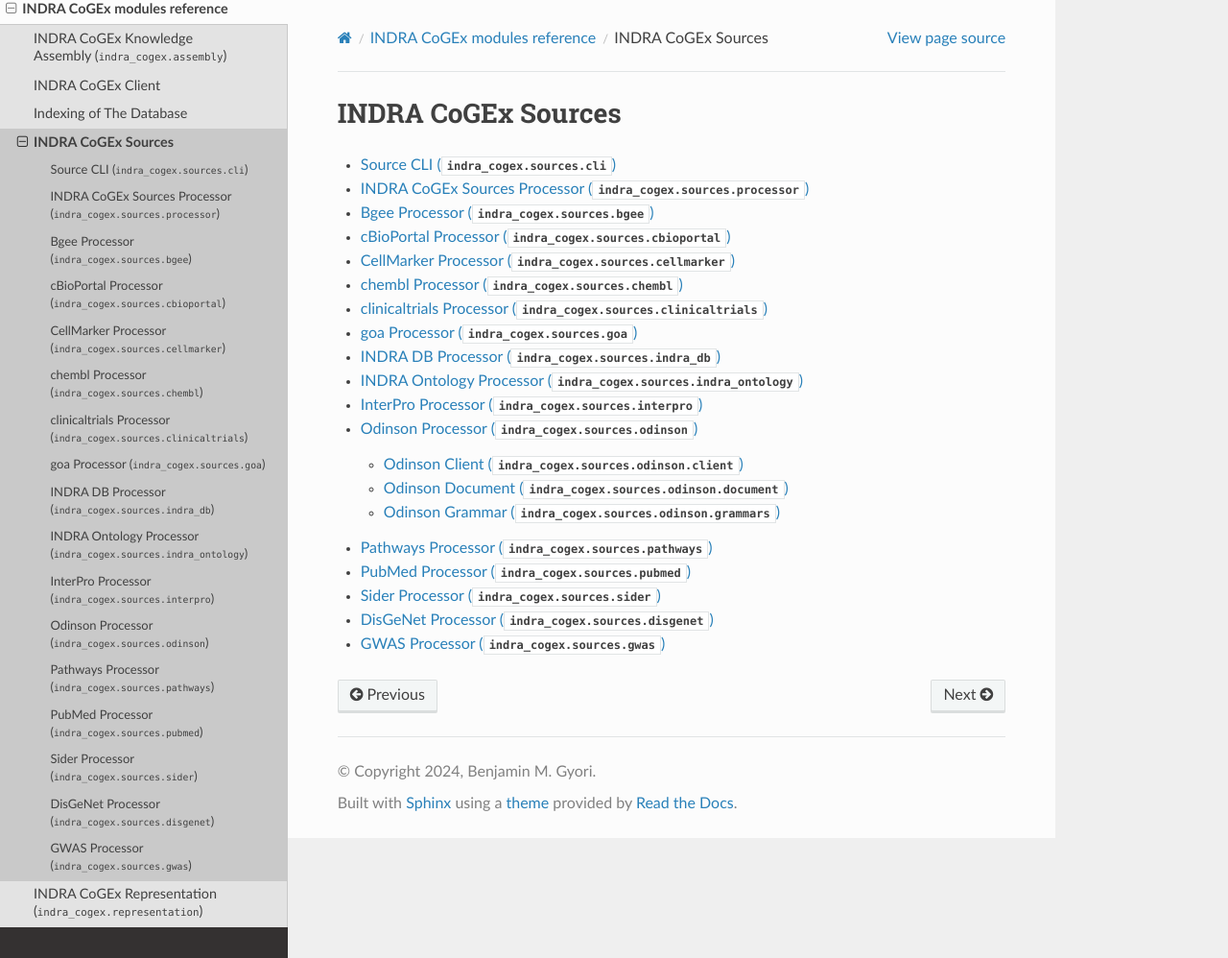
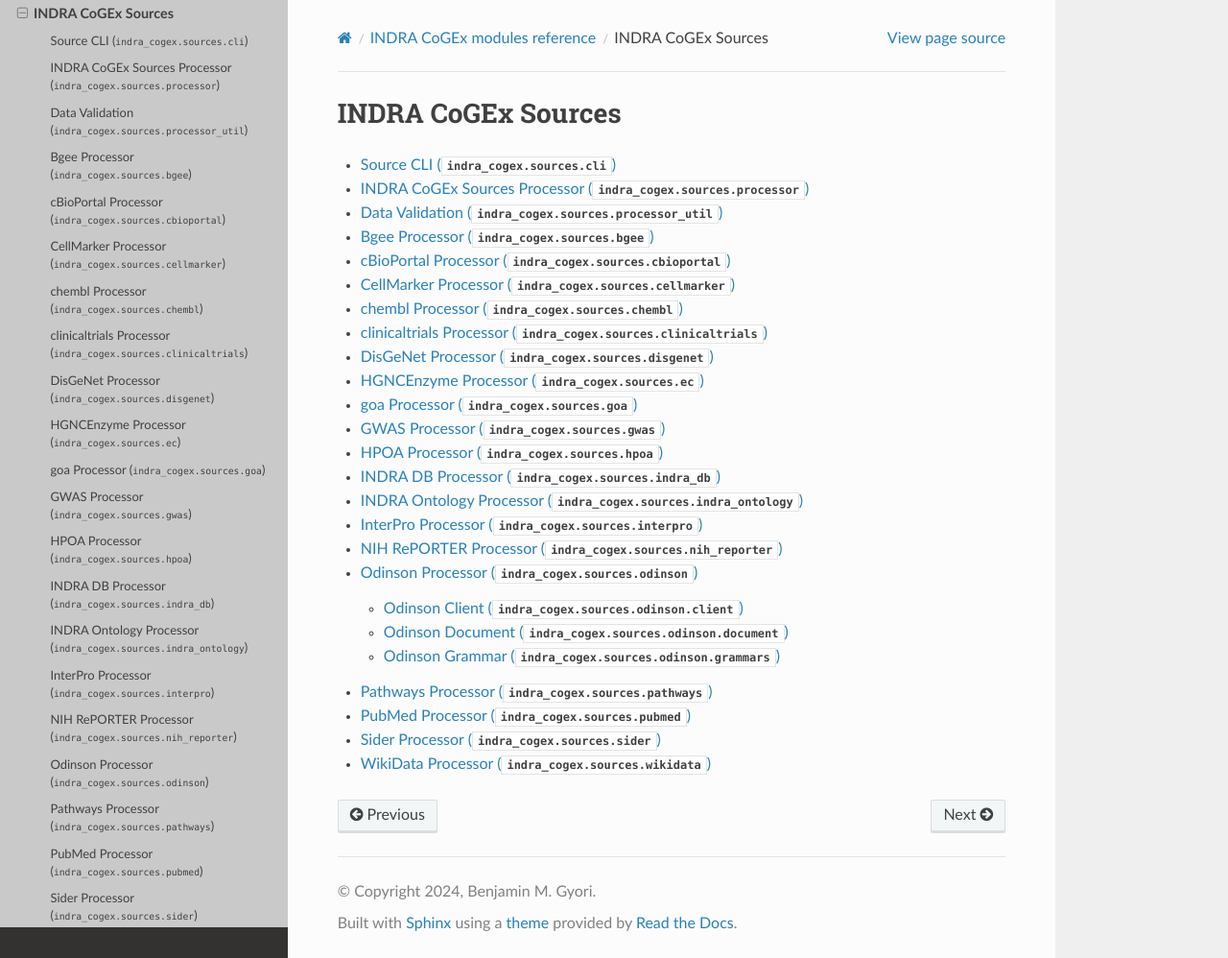
Before and after one commit to gyorilab/indra_cogex, a Sphinx documentation site: the page built from docs/source/modules/sources/index.rst, in a window 1280 px wide and 998 px high. Shown: the whole window at 96% size. Built offline with Sphinx 7.4.7 and the Read the Docs theme 2.0.0, drawn with Linux system fonts in a browser that asks for light colours.

Commit message:
Add missing modules

```diff
--- /dev/null
+++ b/docs/source/modules/sources/ec.rst
@@ -0,0 +1,5 @@
+HGNCEnzyme Processor (:py:mod:`indra_cogex.sources.ec`)
+=======================================================
+.. automodule:: indra_cogex.sources.ec
+    :members:
+    :show-inheritance:
--- /dev/null
+++ b/docs/source/modules/sources/hpoa.rst
@@ -0,0 +1,5 @@
+HPOA Processor (:py:mod:`indra_cogex.sources.hpoa`)
+===================================================
+.. automodule:: indra_cogex.sources.hpoa
+    :members:
+    :show-inheritance:
--- a/docs/source/modules/sources/index.rst
+++ b/docs/source/modules/sources/index.rst
@@ -8,18 +8,23 @@
 
    source_cli
    sources_processor
+   processor_util
    bgee
    cbioportal
    cellmarker
    chembl
    clinicaltrials
+   disgenet
+   ec
    goa
+   gwas
+   hpoa
    indra_db
    indra_ontology
    interpro
+   nih_reporter
    odinson/index
    pathways
    pubmed
    sider
-   disgenet
-   gwas
+   wikidata
--- /dev/null
+++ b/docs/source/modules/sources/nih_reporter.rst
@@ -0,0 +1,5 @@
+NIH RePORTER Processor (:py:mod:`indra_cogex.sources.nih_reporter`)
+===================================================================
+.. automodule:: indra_cogex.sources.nih_reporter
+    :members:
+    :show-inheritance:
--- /dev/null
+++ b/docs/source/modules/sources/processor_util.rst
@@ -0,0 +1,5 @@
+Data Validation (:py:mod:`indra_cogex.sources.processor_util`)
+==============================================================
+.. automodule:: indra_cogex.sources.processor_util
+    :members:
+    :show-inheritance:
--- /dev/null
+++ b/docs/source/modules/sources/wikidata.rst
@@ -0,0 +1,5 @@
+WikiData Processor (:py:mod:`indra_cogex.sources.wikidata`)
+===========================================================
+.. automodule:: indra_cogex.sources.wikidata
+    :members:
+    :show-inheritance:
```
